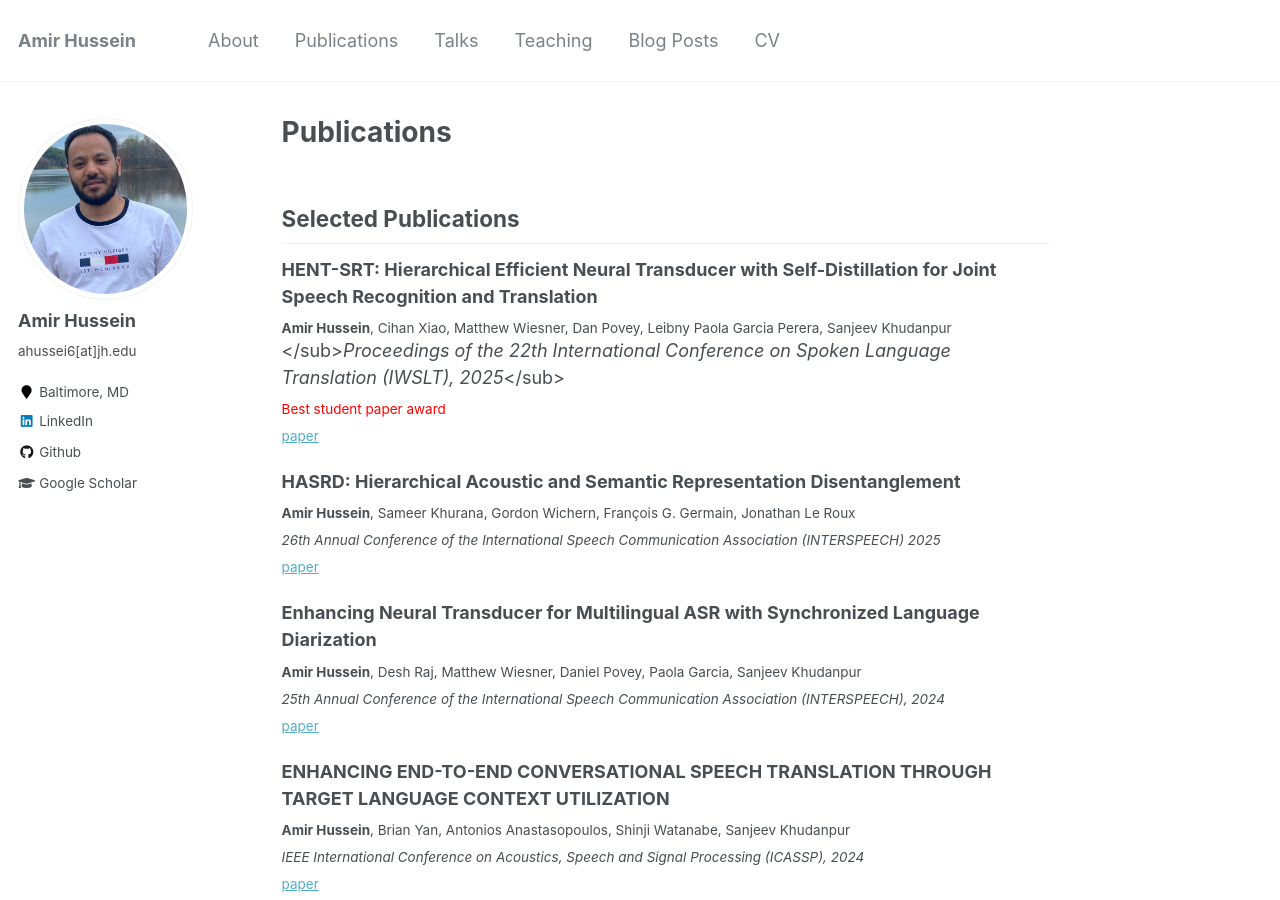
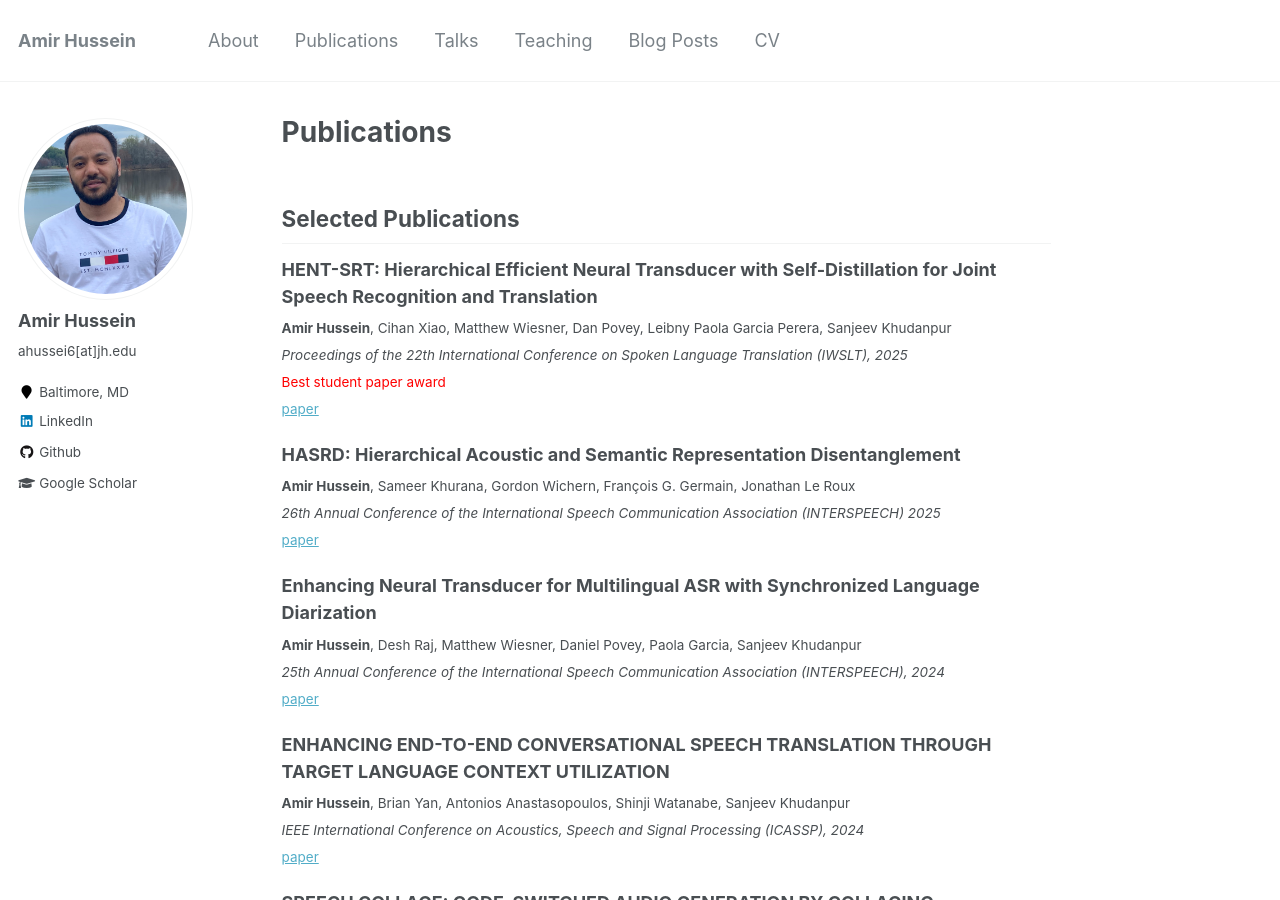
Before and after one commit to AmirHussein96/AmirHussein96.github.io, a Jekyll site: the page built from _pages/publications.md, in a window 1280 px wide and 900 px high. Built offline with Jekyll 4.4.1, drawn with Linux system fonts in a browser that asks for light colours.

Commit message:
multipage
Signed-off-by: Amir Hussein <amhussein@amhussein-mlt.client.nvidia.com>

```diff
--- a/_pages/publications.md
+++ b/_pages/publications.md
@@ -10,7 +10,7 @@ author_profile: true
 
 **HENT-SRT: Hierarchical Efficient Neural Transducer with Self-Distillation for Joint Speech Recognition and Translation**\
 <sub>**Amir Hussein**, Cihan Xiao, Matthew Wiesner, Dan Povey, Leibny Paola Garcia Perera, Sanjeev Khudanpur</sub>\
-</sub>*Proceedings of the 22th International Conference on Spoken Language Translation (IWSLT), 2025*</sub>\
+<sub>*Proceedings of the 22th International Conference on Spoken Language Translation (IWSLT), 2025*</sub>\
 <sub><span style="color: red;">Best student paper award</span></sub>\
 <sub>[paper](https://aclanthology.org/2025.iwslt-1.14/)</sub>
 
```
